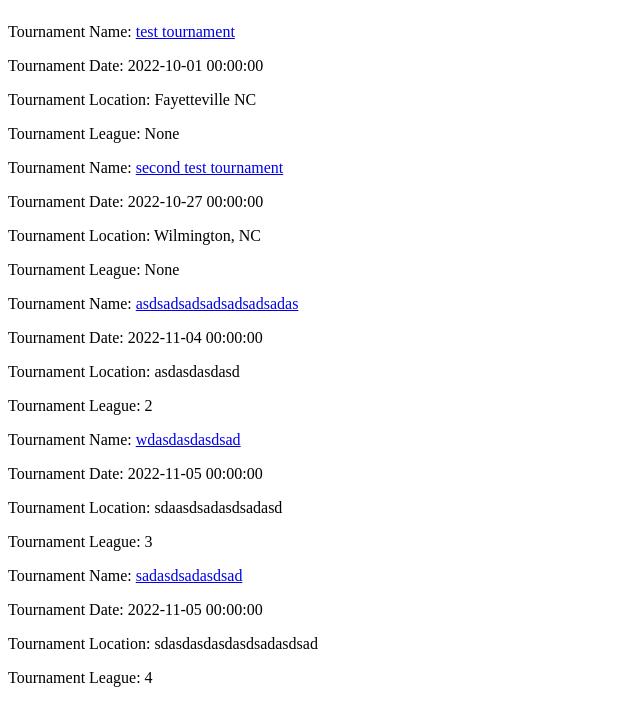
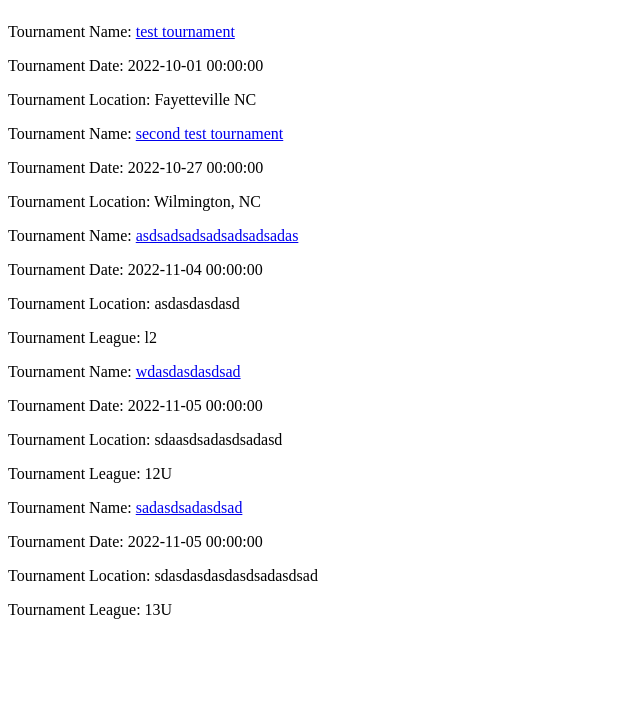
Before and after one commit to onewordFOURWORDS/Software-Engineering-Course-Project, a Flask app: page /TournamentDashboard in a window 1280 px wide. Shown: the part 93-800 px from the top of the page, without its empty margins (0-640 px from the left). Run offline with Flask 2, Linux system fonts and the light colour scheme; data comes from the database, SQL or seed files in the repository.

Commit message:
Fixed tournament league names in dashboard

```diff
--- a/app/routes.py
+++ b/app/routes.py
@@ -119,7 +119,7 @@ def TournamentCreation():
             db.session.add(tournament)
             db.session.commit()
         flash("Congratulations, you have created a tournament!")
-        return redirect(url_for("TournamentPage"))
+        return redirect(url_for('TournamentPage', tournament=tournament.tournamentName))
     return render_template(
         "TournamentCreation.html", title="Tournament Creation", form=form, leagues = leagues
     )
@@ -137,7 +137,9 @@ def TournamentDashboard():
 def TournamentPage():
     tournamentString = request.args.get('tournament', None)
     tournament = Tournament.query.filter_by(tournamentName=tournamentString).first()
-    return render_template("TournamentPage.html", title="Tournament Page", tournament = tournament )
+    leagueID = tournament.tournamentLeague
+    league = League.query.filter_by(id=leagueID).first()
+    return render_template("TournamentPage.html", title="Tournament Page", tournament = tournament, league = league)
 
 
 @app.route("/team/<team_ID>", methods=["GET"])
--- a/app/templates/TournamentDashboard.html
+++ b/app/templates/TournamentDashboard.html
@@ -7,8 +7,13 @@
     <div><p>Tournament Name: <a href="{{ url_for('TournamentPage', tournament=tournament.tournamentName) }}">{{tournament.tournamentName }}</a></b></p></div>
     <div><p>Tournament Date: {{tournament.tournamentDate }}</b></p></div>
     <div><p>Tournament Location: {{tournament.tournamentLocation }}</b></p></div>
-    <div><p>Tournament League: {{tournament.tournamentLeague }}</b></p></div>
+    {% for league in leagues%}
+        {% if league.id == tournament.tournamentLeague %}
+            <div><p>Tournament League: {{league.leagueName}}</b></p></div>
+
+        {% endif %}
     </b>
+    {% endfor %}
     {% endfor %}
 
 
--- a/app/templates/TournamentPage.html
+++ b/app/templates/TournamentPage.html
@@ -5,5 +5,5 @@
     <div><p>Tournament Name: {{tournament.tournamentName }}</a></b></p></div>
     <div><p>Tournament Date: {{tournament.tournamentDate }}</b></p></div>
     <div><p>Tournament Location: {{tournament.tournamentLocation }}</b></p></div>
-    <div><p>Tournament League: {{tournament.tournamentLeague }}</b></p></div>
+    <div><p>Tournament League: {{league.leagueName }}</b></p></div>
 {% endblock %}
```
